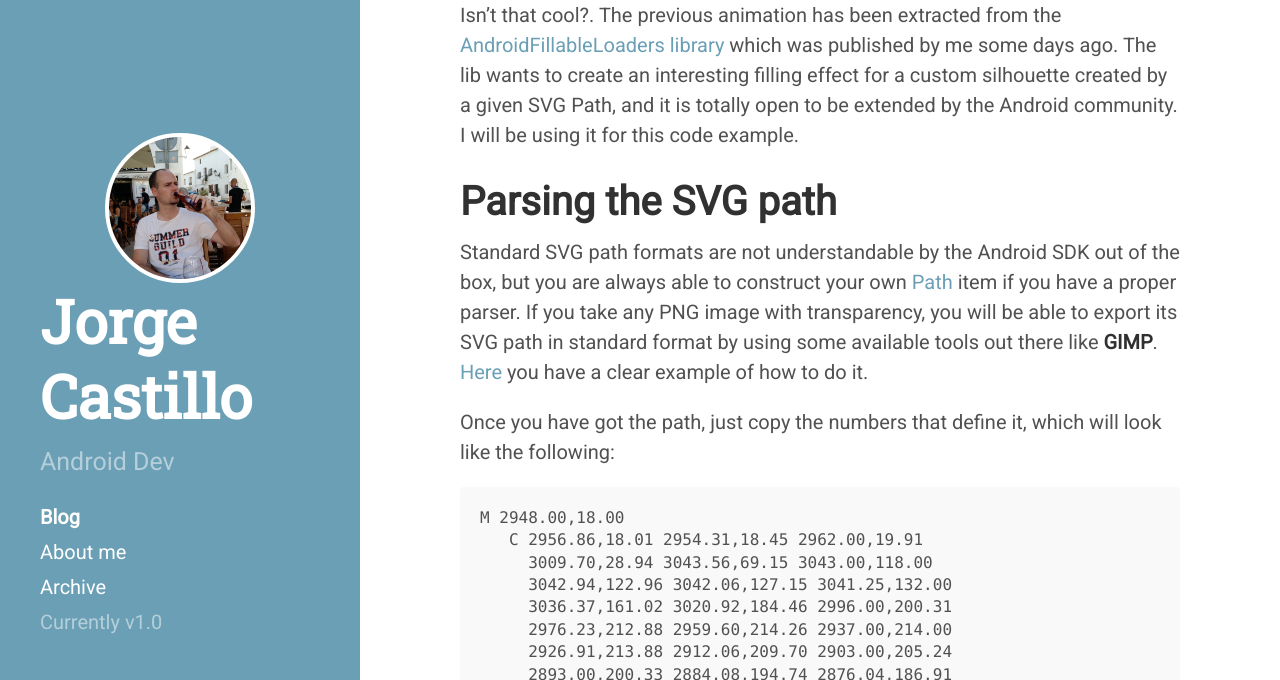
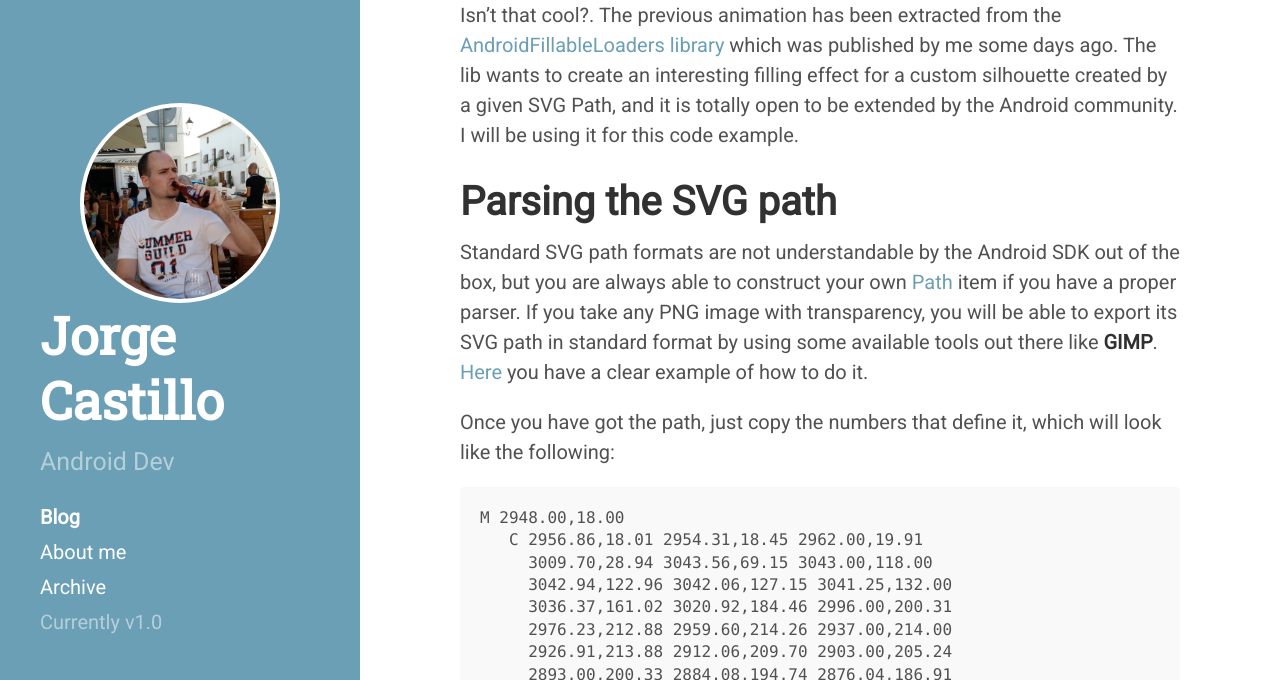
Before and after one commit to raja-ar/jorgecastilloprz.github.io, a Jekyll site: the page built from index.html, in a window 1280 px wide and 1400 px high. Shown: the part 720-1400 px from the top of the window. Built offline with Jekyll 4.4.1, drawn with Linux system fonts in a browser that asks for light colours; Markdown is read by kramdown in place of the engine named in the settings; the list of posts is cut into pages by our own code.

Commit message:
face fix.

```diff
--- a/public/css/hyde.css
+++ b/public/css/hyde.css
@@ -84,7 +84,7 @@ html {
   color: #fff;
   margin-top: 0;
   font-family: "Roboto Slab", "Abril Fatface", serif;
-  font-size: 3rem;
+  font-size: 2.6rem;
 }
 
 /* Sidebar nav */
--- a/public/css/jorgecastillo.css
+++ b/public/css/jorgecastillo.css
@@ -6,8 +6,8 @@
     border: 4px solid;
     border-color: #ffffff;
     border-radius: 50%;
-    width: 150px;
-    height: 150px;
+    width: 200px;
+    height: 200px;
     margin: auto;
     vertical-align: middle;
 }
```
